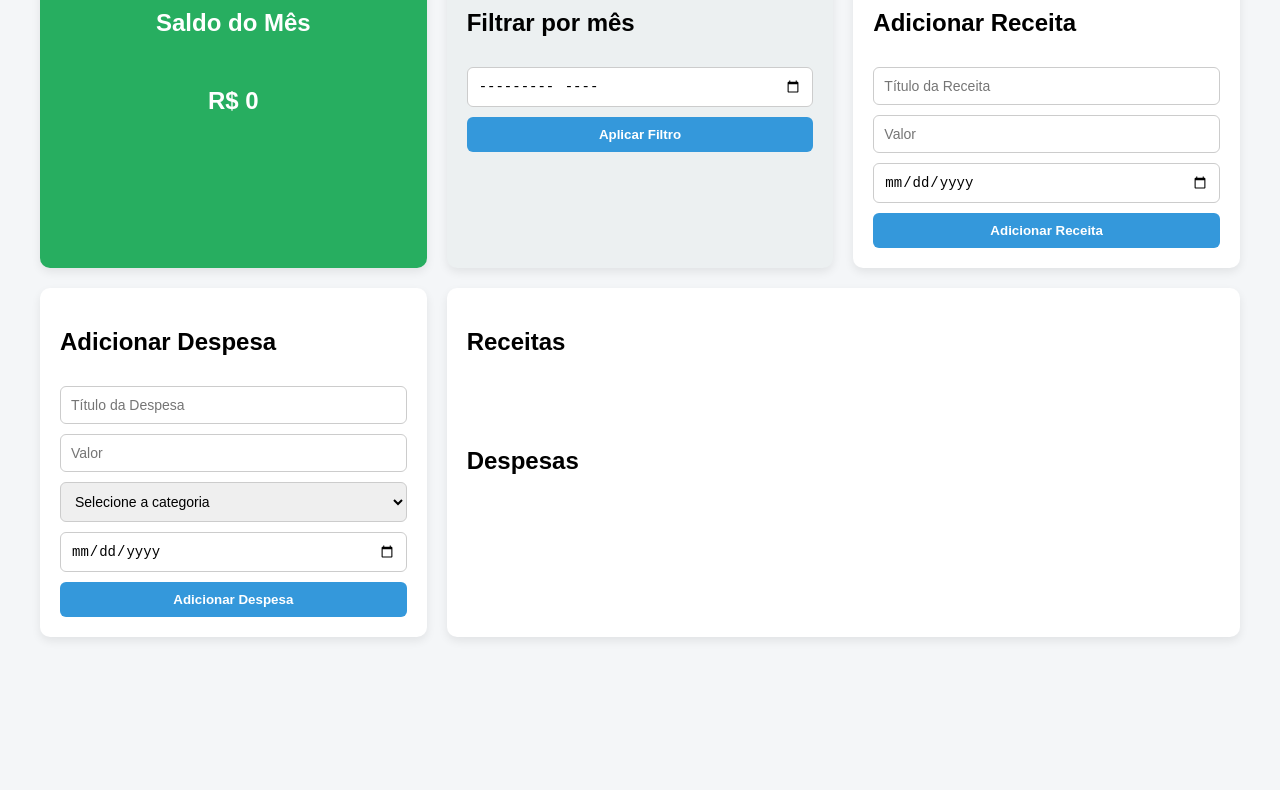
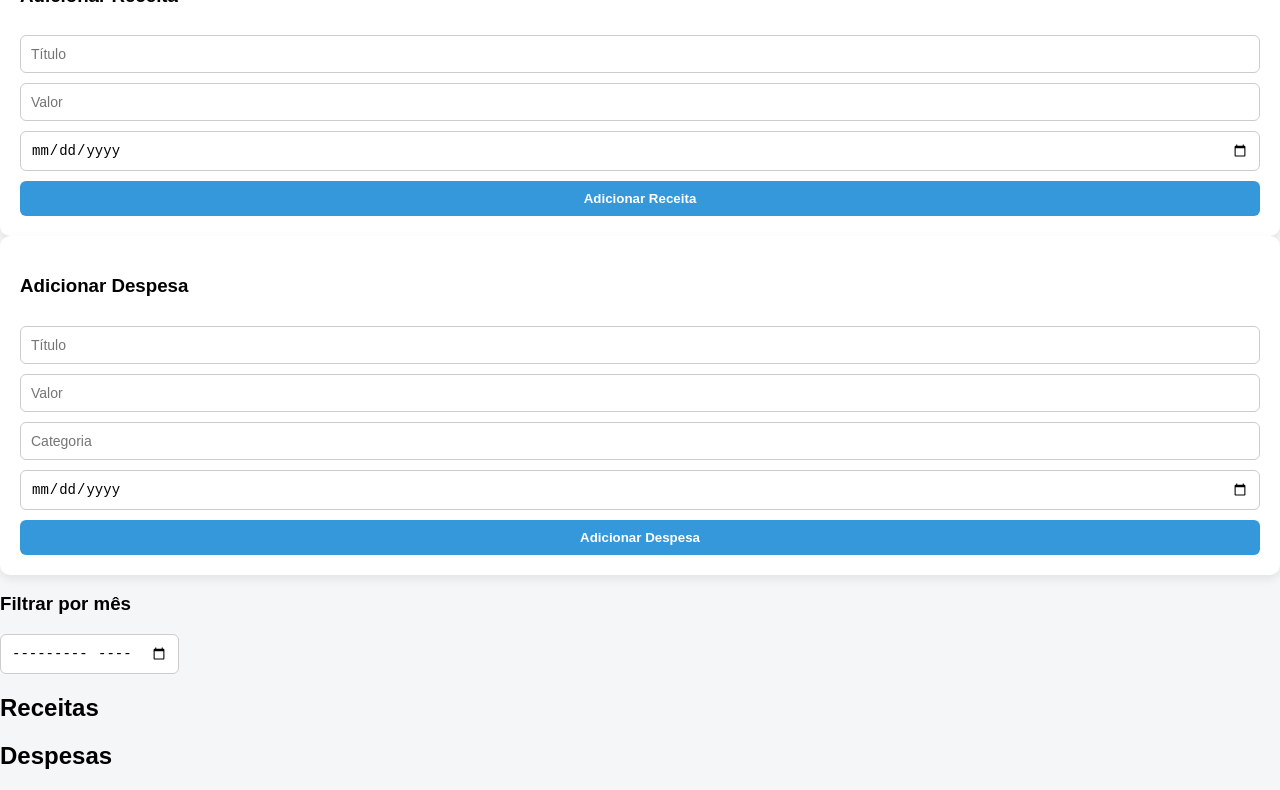
Before and after one commit to Cleitonbvalente/Controle-Financeiro, a plain HTML site: page index.html in a window 1280 px wide. Shown: the part 182-972 px from the top of the page. Before the commit the page ends 849 px from the top, so only its background shows below. Drawn offline with Linux system fonts and the light colour scheme.

Commit message:
Adicionando todas as funcionalidades

```diff
--- a/index.html
+++ b/index.html
@@ -3,103 +3,83 @@
 
 <head>
 <meta charset="UTF-8">
-<title>Controle Financeiro Freelancer</title>
+<title>Controle Financeiro</title>
+
 <link rel="stylesheet" href="css/style.css">
+
 </head>
 
 <body>
 
-<header>
-<h1>💻 Controle Financeiro Freelancer</h1>
-</header>
+<h1>Controle Financeiro</h1>
 
-<main class="dashboard">
+<section class="saldo">
 
-<!-- SALDO -->
-<section class="card saldo-card">
-<h2>Saldo do Mês</h2>
-<h1 id="saldo">R$ 0</h1>
-</section>
-
-<!-- FILTRO -->
-<section class="card filtro-card">
-
-<h2>Filtrar por mês</h2>
-
-<input type="month" id="filtroMes">
-
-<button onclick="filtrarMes()">Aplicar Filtro</button>
+<h2 id="saldo">Saldo: R$ 0</h2>
 
 </section>
 
+<section class="forms">
 
-<!-- RECEITA -->
-<section class="card">
+<div class="card">
 
-<h2>Adicionar Receita</h2>
+<h3>Adicionar Receita</h3>
 
-<input type="text" id="tituloReceita" placeholder="Título da Receita">
-<input type="number" id="valorReceita" placeholder="Valor">
-<input type="date" id="dataReceita">
+<input id="tituloReceita" placeholder="Título">
 
-<button onclick="adicionarReceita()">Adicionar Receita</button>
+<input id="valorReceita" type="number" placeholder="Valor">
+
+<input id="dataReceita" type="date">
+
+<button id="btnReceita">Adicionar Receita</button>
+
+</div>
+
+<div class="card">
+
+<h3>Adicionar Despesa</h3>
+
+<input id="tituloDespesa" placeholder="Título">
+
+<input id="valorDespesa" type="number" placeholder="Valor">
+
+<input id="categoriaDespesa" placeholder="Categoria">
+
+<input id="dataDespesa" type="date">
+
+<button id="btnDespesa">Adicionar Despesa</button>
+
+</div>
 
 </section>
 
+<section>
 
-<!-- DESPESA -->
-<section class="card">
+<h3>Filtrar por mês</h3>
 
-<h2>Adicionar Despesa</h2>
-
-<input type="text" id="tituloDespesa" placeholder="Título da Despesa">
-
-<input type="number" id="valorDespesa" placeholder="Valor">
-
-<select id="categoriaDespesa">
-
-<option value="">Selecione a categoria</option>
-
-<optgroup label="🏠 Despesas Essenciais">
-<option value="Moradia">Moradia</option>
-<option value="Alimentação">Alimentação</option>
-<option value="Transporte">Transporte</option>
-<option value="Internet">Internet</option>
-</optgroup>
-
-<optgroup label="💻 Trabalho">
-<option value="Ferramentas">Ferramentas</option>
-<option value="Software">Software</option>
-<option value="Equipamentos">Equipamentos</option>
-</optgroup>
-
-<optgroup label="🎯 Pessoal">
-<option value="Lazer">Lazer</option>
-<option value="Saúde">Saúde</option>
-<option value="Outros">Outros</option>
-</optgroup>
-
-</select>
-
-<input type="date" id="dataDespesa">
-
-<button onclick="adicionarDespesa()">Adicionar Despesa</button>
+<input type="month" id="mesFiltro">
 
 </section>
 
+<section class="listas">
 
-<!-- LISTAS -->
-<section class="card lista-card">
+<div>
 
 <h2>Receitas</h2>
+
 <ul id="listaReceitas"></ul>
 
+</div>
+
+<div>
+
 <h2>Despesas</h2>
+
 <ul id="listaDespesas"></ul>
 
+</div>
+
 </section>
-
-</main>
 
 <script type="module" src="js/app.js"></script>
 
```
